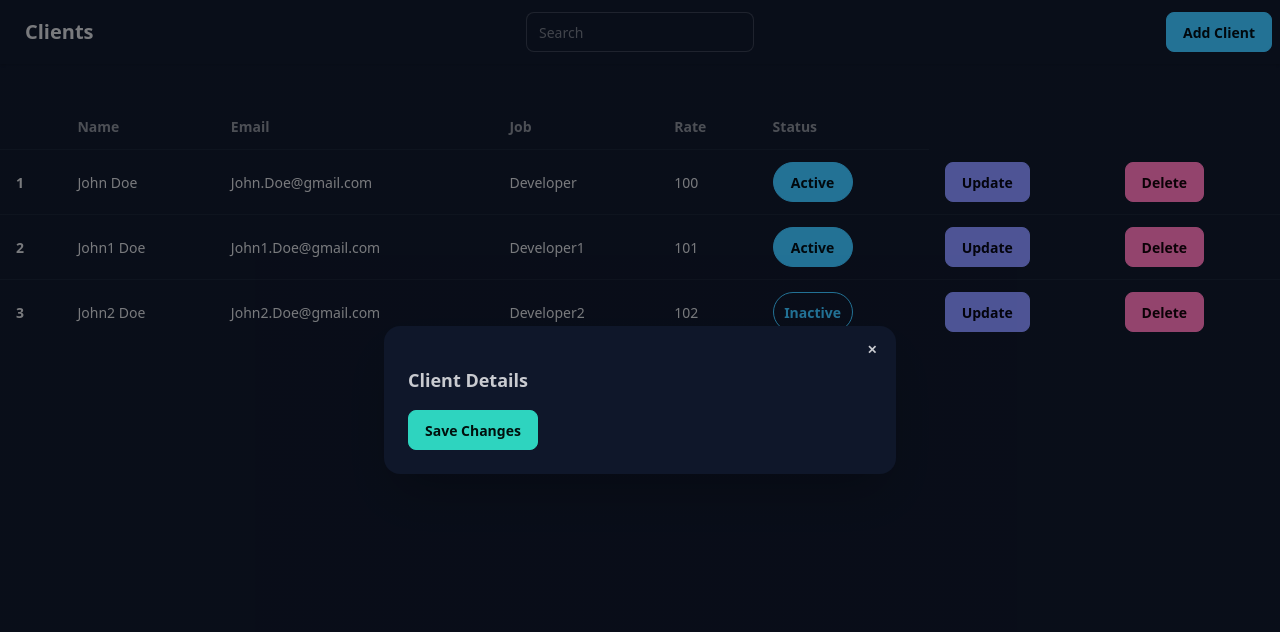
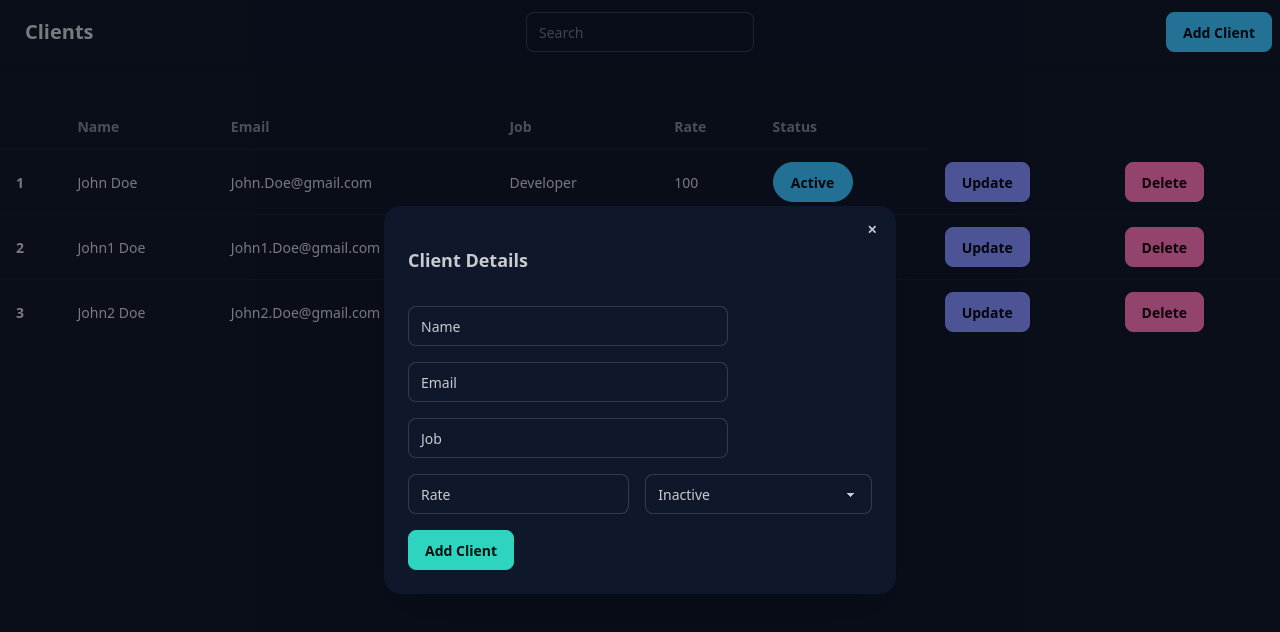
Before and after one commit to veressgergo88/kenn-crud-react-tailwind-express-postgresql-typescript, a React (Vite) app in the folder frontend/: page / in a window 1280 px wide. Both pictures are taken after a click on the link "Add Client". Shown: the top 632 px of the page. Built offline with nearby package versions, Linux system fonts and the light colour scheme.

Commit message:
Frontend version 1.0 ready

```diff
--- a/frontend/src/App.tsx
+++ b/frontend/src/App.tsx
@@ -4,9 +4,10 @@ import ModalForm from './components/ModalForm'
 import NavBar from './components/NavBar'
 import TableList from './components/TableList'
 
+
 function App() {
-  const [isOpen, setIsOpen] = useState(false)
-  const [modalMode, setModalMode] = useState('add')
+  const [isOpen, setIsOpen] = useState<boolean>(false)
+  const [modalMode, setModalMode] = useState<string>('add')
 
   const handleOpen = (mode:string) => {
     setModalMode(mode)
@@ -24,12 +25,12 @@ function App() {
   return (
     <>
       <NavBar onOpen={() => handleOpen('add')}/>
-      <TableList handleOpen={handleOpen}/>
+      <TableList onOpen={handleOpen}/>
       <ModalForm
       isOpen={isOpen}
+      mode={modalMode}
       onSubmit={handleSubmit}
       onClose={() => setIsOpen(false)}
-      mode={modalMode}
       />
     </>
   )
--- a/frontend/src/components/ModalForm.tsx
+++ b/frontend/src/components/ModalForm.tsx
@@ -1,3 +1,5 @@
+import { useState } from "react";
+
 type ModalFormProps = {
     isOpen: boolean,
     onClose: () => void,
@@ -6,15 +8,52 @@ type ModalFormProps = {
 }
 
 const ModalForm = ({isOpen, onClose, onSubmit, mode}: ModalFormProps) => {
+  const [rate, setRate] = useState<string>('')
+  const [name, setName] = useState<string>('')
+  const [email, setEmail] = useState<string>('')
+  const [job, setJob] = useState<string>('')
+  const [status, setStatus] = useState<boolean>(false)
+
+  const handleStatusChange = (e:React.ChangeEvent<HTMLSelectElement>) => {
+    setStatus(e.target.value === 'Active')
+  }
+
+  const handleSubmit = (e:React.FormEvent) => {
+    e.preventDefault()
+    onClose()
+  }
+
   return (
     <>
       <dialog id="my_modal_3" className="modal" open={isOpen}>
         <div className="modal-box">
           <h3 className="font-bold text-lg py-4">{mode === 'edit' ? 'Edit Client' : 'Client Details'}</h3>
-          <form method="dialog">
+          <form method="dialog" onSubmit={handleSubmit}>
             {/* if there is a button in form, it will close the modal */}
+            <label className="input input-bordered flex items-center gap-2 my-4">
+              Name
+              <input type="text" className="grow" value={name} onChange={(e) => setName(e.target.value)}/>
+            </label>
+            <label className="input input-bordered flex items-center gap-2 my-4">
+              Email
+              <input type="text" className="grow" value={email} onChange={(e) => setEmail(e.target.value)}/>
+            </label>
+            <label className="input input-bordered flex items-center gap-2 my-4">
+              Job
+              <input type="text" className="grow" value={job} onChange={(e) => setJob(e.target.value)}/>
+            </label>
+            <div className="flex mb-4 justify-between gap-4">
+              <label className="input input-bordered flex items-center">
+                Rate
+                <input type="number" className="grow" value={rate} onChange={(e) => setRate(e.target.value)}/>
+              </label>
+              <select className="select select-bordered" value={status ? 'Active' : 'Inactive'} onChange={handleStatusChange}>
+                <option>Inactive</option>
+                <option>Active</option>
+              </select>
+            </div>
             <button className="btn btn-sm btn-circle btn-ghost absolute right-2 top-2" onClick={onClose}>✕</button>
-            <button className="btn btn-success">{mode === 'add' ? 'Save Changes' : 'Add Client'}</button>
+            <button className="btn btn-success">{mode === 'edit' ? 'Save Changes' : 'Add Client'}</button>
           </form>
         </div>
       </dialog>
--- a/frontend/src/components/Tablelist.tsx
+++ b/frontend/src/components/Tablelist.tsx
@@ -1,10 +1,10 @@
 import { Client } from "../assets/types";
 
 type TableListProps = {
-  handleOpen: (mode:string) => void
+  onOpen: (mode:string) => void
 }
 
-const TableList = ({handleOpen}: TableListProps) => {
+const TableList = ({onOpen}: TableListProps) => {
 
     const clients: Client[] = [
         {id: 1, name: "John Doe", email: "John.Doe@gmail.com" , job: "Developer", rate:"100", isactive: true},
@@ -41,7 +41,7 @@ const TableList = ({handleOpen}: TableListProps) => {
                 </button>
               </td>
               <td>
-                <button className="btn btn-secondary" onClick={() => handleOpen('edit')}>Update</button>
+                <button className="btn btn-secondary" onClick={() => onOpen('edit')}>Update</button>
               </td>
               <td>
                 <button className="btn btn-accent">Delete</button>
```
